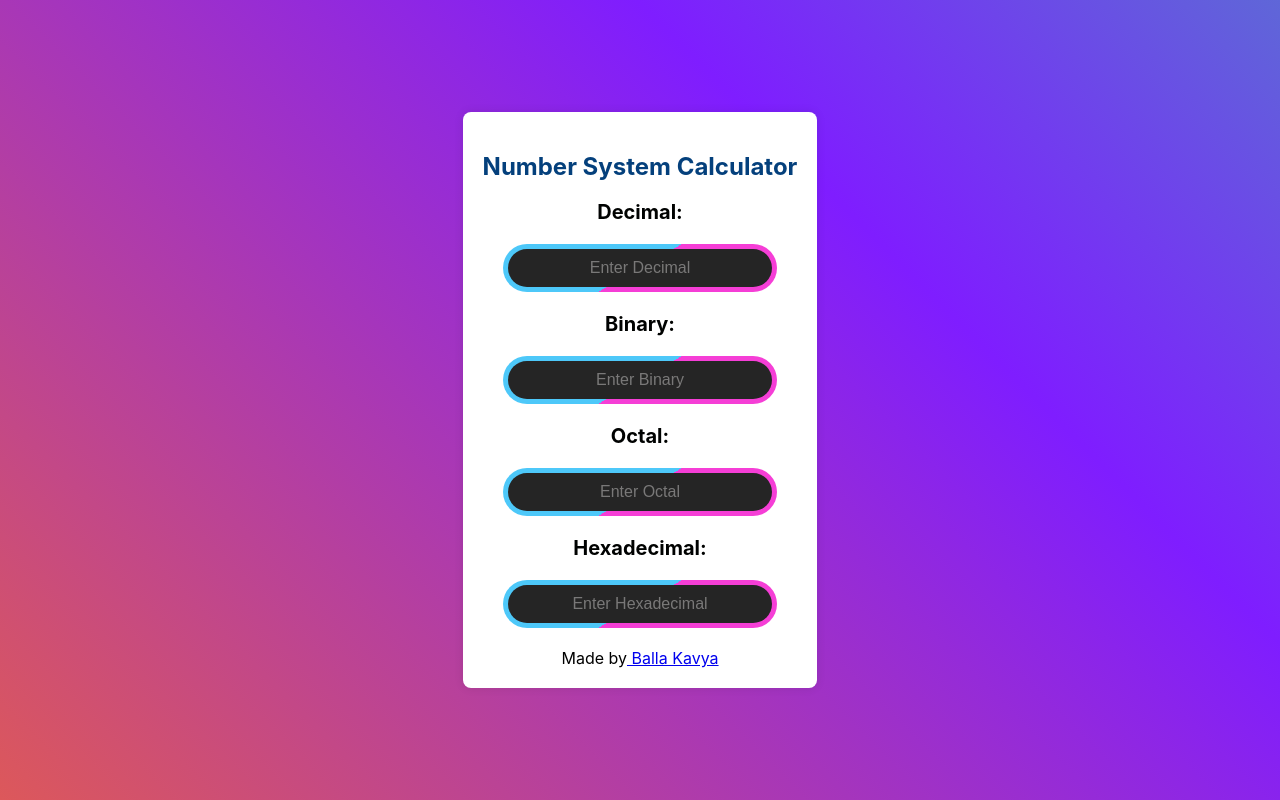
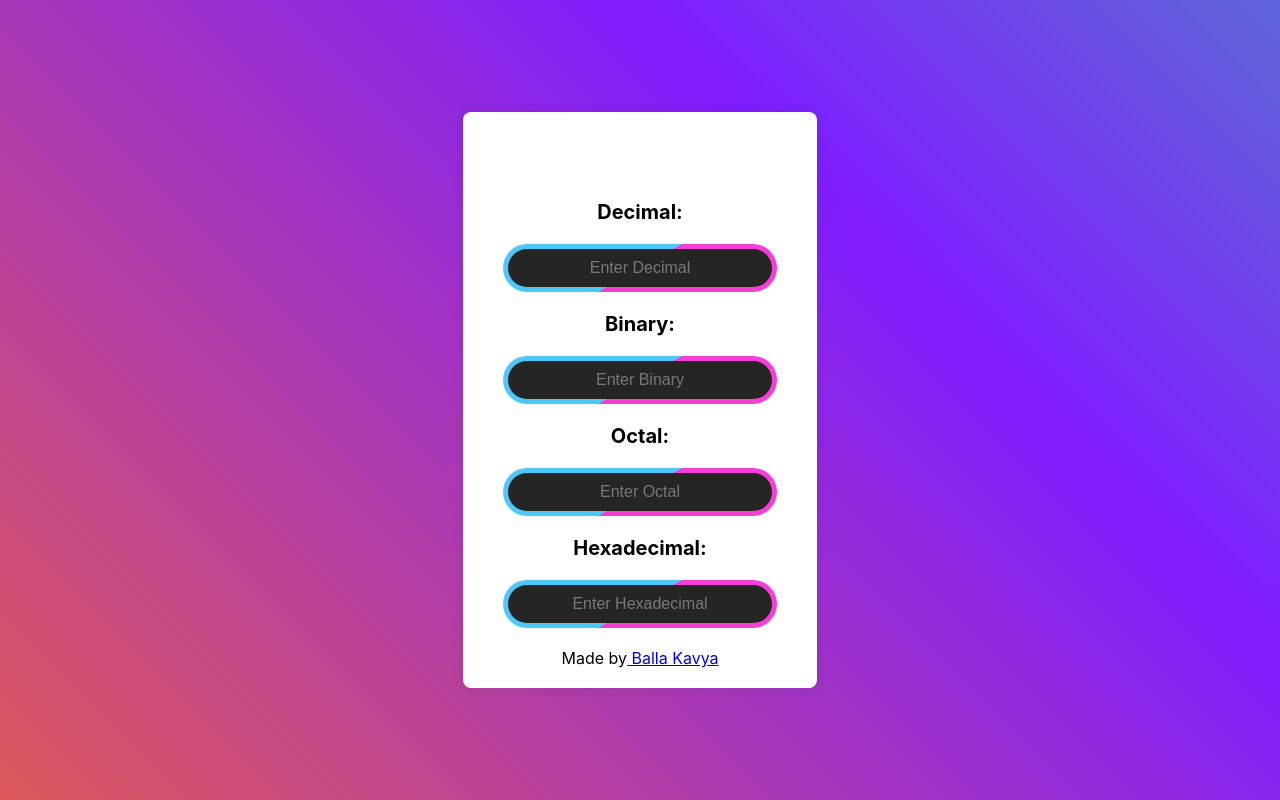
Before and after one commit to kavyaballa1020/HexaGenius-Calculator, a React (Create React App) app: page / in a window 1280 px wide. Built offline with nearby package versions, Linux system fonts and the light colour scheme.

Commit message:
Update App.css

```diff
--- a/src/App.css
+++ b/src/App.css
@@ -1,5 +1,5 @@
 .h2{
-  color: #04407c;
+  color: white;
 
 }
 body {
```
